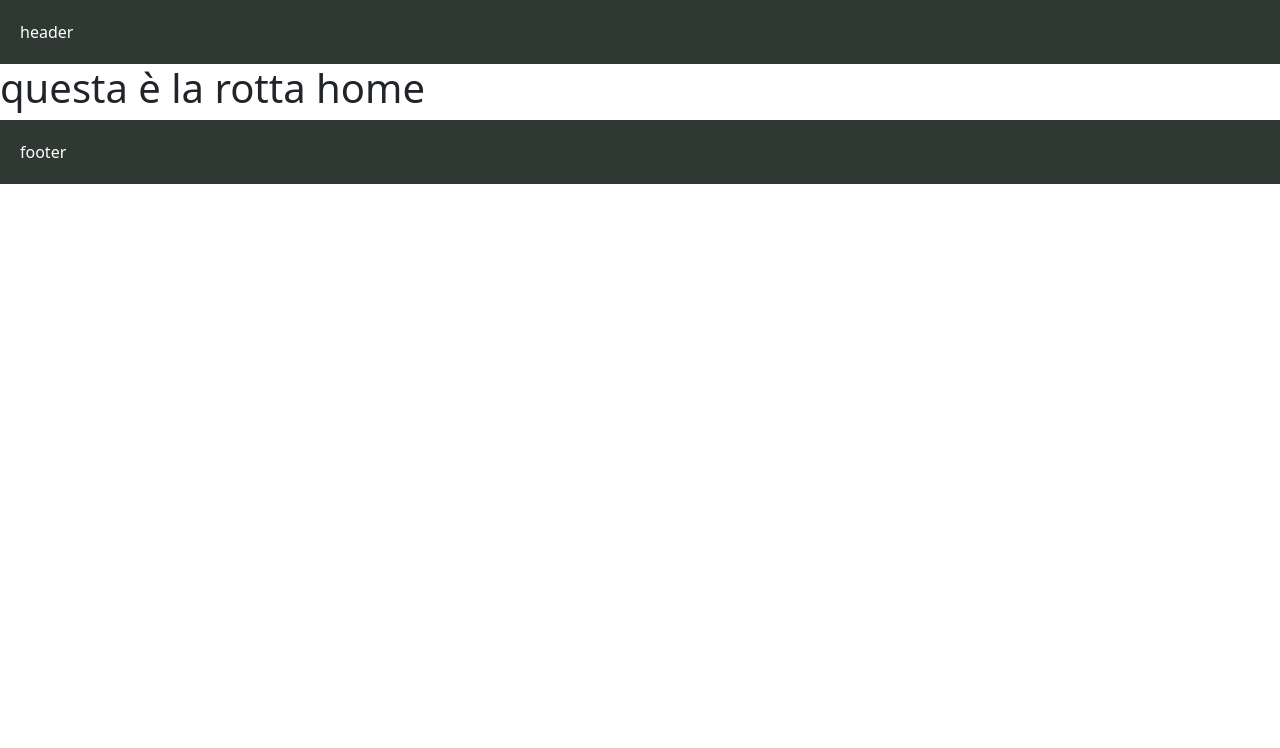
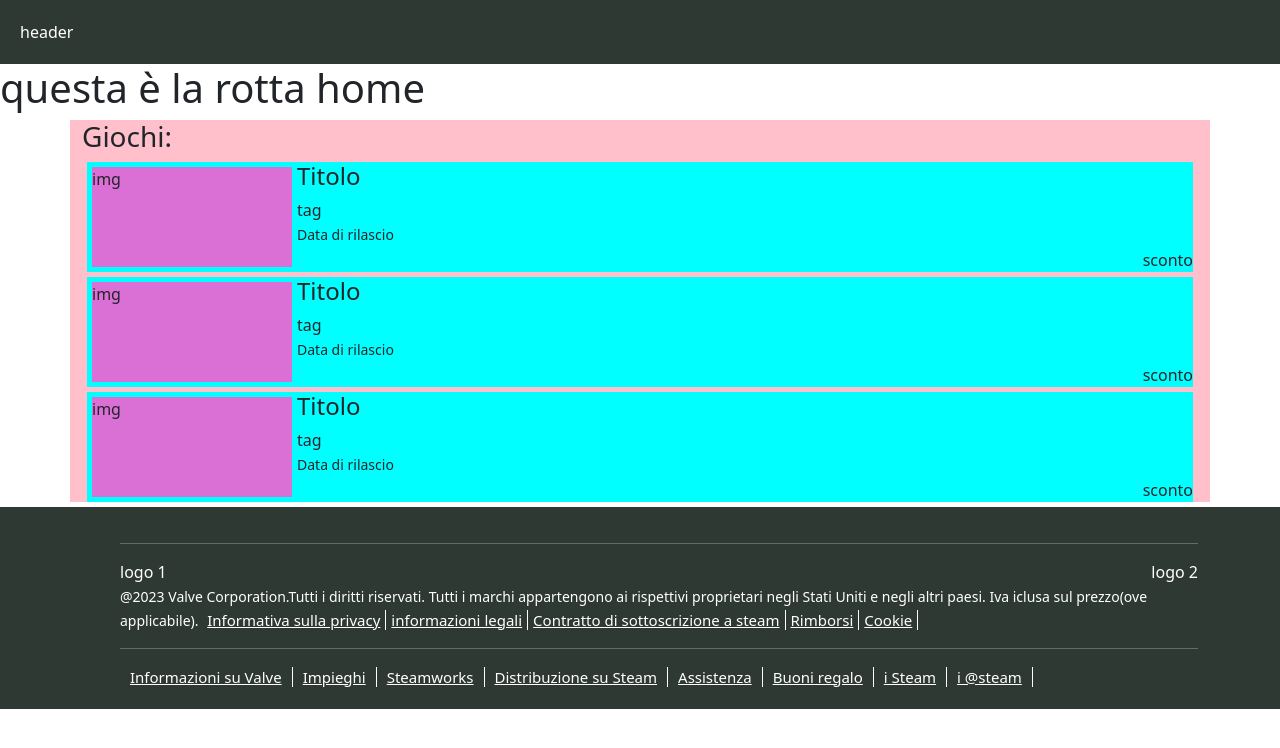
Before and after one commit to FilippoBonafini/boolsteam-frontend, a Vue app: page / in a window 1280 px wide. Shown: the top 748 px of the page. Built offline with nearby package versions, Linux system fonts and the light colour scheme.

Commit message:
struttura provvisoria

```diff
--- a/src/App.vue
+++ b/src/App.vue
@@ -1,12 +1,17 @@
 <script>
 import AppHeader from "./components/AppHeader.vue";
 import AppFooter from "./components/AppFooter.vue";
+import AppMainBot from "./components/AppMainBot.vue";
+import AppCardList from "./components/AppCardList.vue";
+
 
 export default {
   name: "App",
   components: {
     AppHeader,
     AppFooter,
+    AppMainBot,
+    AppCardList
   },
 };
 </script>
@@ -14,5 +19,6 @@ export default {
 <template>
   <AppHeader />
   <router-view />
-  <AppFooter />
+
+  <AppMainBot />
 </template>
--- a/src/components/AppCardList.vue
+++ b/src/components/AppCardList.vue
@@ -0,0 +1,86 @@
+<script>
+export default {
+    name: 'AppCardList'
+}
+</script>
+
+<template>
+    <div class="container container-main-bot">
+
+        <h3>Giochi:</h3>
+
+        <div class="contaier container-card-list">
+            <div class="card-film d-flex justify-content-between align-items-end">
+
+                <!--il contaier img poi va tolto-->
+                <div class="info-img d-flex">
+                    <div class="container-img">img</div>
+
+                    <div class="info">
+                        <h4>Titolo</h4>
+                        <div>tag</div>
+                        <div><small>Data di rilascio</small><!--aggiungere l'icona delle piattaforme--></div>
+                    </div>
+                </div>
+
+                <div>sconto</div>
+            </div>
+        </div>
+
+        <div class="contaier container-card-list">
+            <div class="card-film d-flex justify-content-between align-items-end">
+
+                <!--il contaier img poi va tolto-->
+                <div class="info-img d-flex">
+                    <div class="container-img">img</div>
+
+                    <div class="info">
+                        <h4>Titolo</h4>
+                        <div>tag</div>
+                        <div><small>Data di rilascio</small><!--aggiungere l'icona delle piattaforme--></div>
+                    </div>
+                </div>
+
+                <div>sconto</div>
+            </div>
+        </div>
+
+        <div class="contaier container-card-list">
+            <div class="card-film d-flex justify-content-between align-items-end">
+
+                <!--il contaier img poi va tolto-->
+                <div class="info-img d-flex">
+                    <div class="container-img">img</div>
+
+                    <div class="info">
+                        <h4>Titolo</h4>
+                        <div>tag</div>
+                        <div><small>Data di rilascio</small><!--aggiungere l'icona delle piattaforme--></div>
+                    </div>
+                </div>
+
+                <div>sconto</div>
+            </div>
+        </div>
+    </div>
+</template>
+
+<style lang="scss">
+@import '../assets/scss/main.scss';
+
+.container-main-bot {
+    background-color: pink;
+}
+
+.container-card-list {
+    background-color: aqua;
+    margin: 5px;
+}
+
+.container-img {
+    width: 200px;
+    height: 100px;
+    background-color: orchid;
+    margin: 5px;
+}
+</style>
--- a/src/components/AppFooter.vue
+++ b/src/components/AppFooter.vue
@@ -1,6 +1,39 @@
 <template>
     <footer>
-        footer
+        <div class="container container-footer">
+            <hr>
+            <div class="container-loghi d-flex justify-content-between">
+                <div>logo 1</div>
+                <div>logo 2</div>
+            </div>
+
+            <div>
+                <small>
+                    @2023 Valve Corporation.Tutti i diritti riservati. Tutti i marchi appartengono ai rispettivi proprietari
+                    negli Stati Uniti e negli altri paesi.
+                    Iva iclusa sul prezzo(ove applicabile).
+
+                    <a href="">Informativa sulla privacy</a>
+                    <a href="">informazioni legali</a>
+                    <a href="">Contratto di sottoscrizione a steam</a>
+                    <a href="">Rimborsi</a>
+                    <a href="">Cookie</a>
+                </small>
+            </div>
+            <hr>
+            <div>
+                <a href="">Informazioni su Valve</a>
+                <a href="">Impieghi</a>
+                <a href="">Steamworks</a>
+                <a href="">Distribuzione su Steam</a>
+                <a href="">Assistenza</a>
+                <a href="">Buoni regalo</a>
+                <!--da inserire al posto di i l'icona-->
+                <a href="">i Steam</a>
+                <a href="">i @steam</a>
+            </div>
+        </div>
+
     </footer>
 </template>
 
@@ -16,4 +49,24 @@ footer {
     color: white;
     background-color: rgb(47, 57, 51);
 }
+
+.container-footer {
+    padding-left: 50px;
+}
+
+small>a {
+    color: white;
+    border-right: 1px solid white;
+    padding-left: 5px;
+    padding-right: 5px;
+    font-size: 15px;
+}
+
+a {
+    color: white;
+    border-right: 1px solid white;
+    padding-left: 10px;
+    padding-right: 10px;
+    font-size: 15px;
+}
 </style>
--- a/src/components/AppMainBot.vue
+++ b/src/components/AppMainBot.vue
@@ -1,9 +1,9 @@
 <script>
-import AppCardList from "./components/AppCardList.vue";
-import AppFooter from "./components/AppFooter.vue";
+import AppCardList from "./AppCardList.vue";
+import AppFooter from "./AppFooter.vue";
 
 export default {
-    name: "App",
+    name: "AppMainBot",
     components: {
         AppCardList,
         AppFooter,
```
